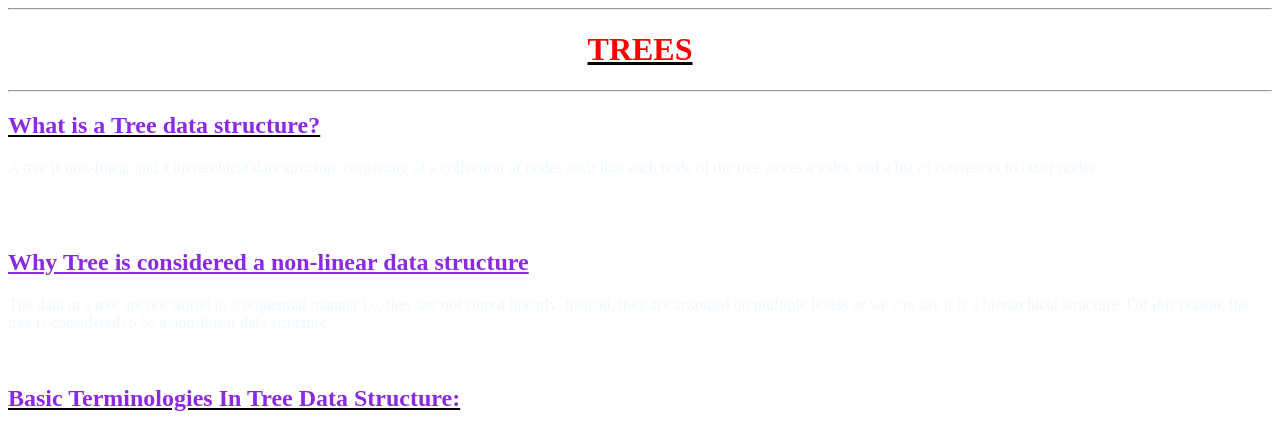
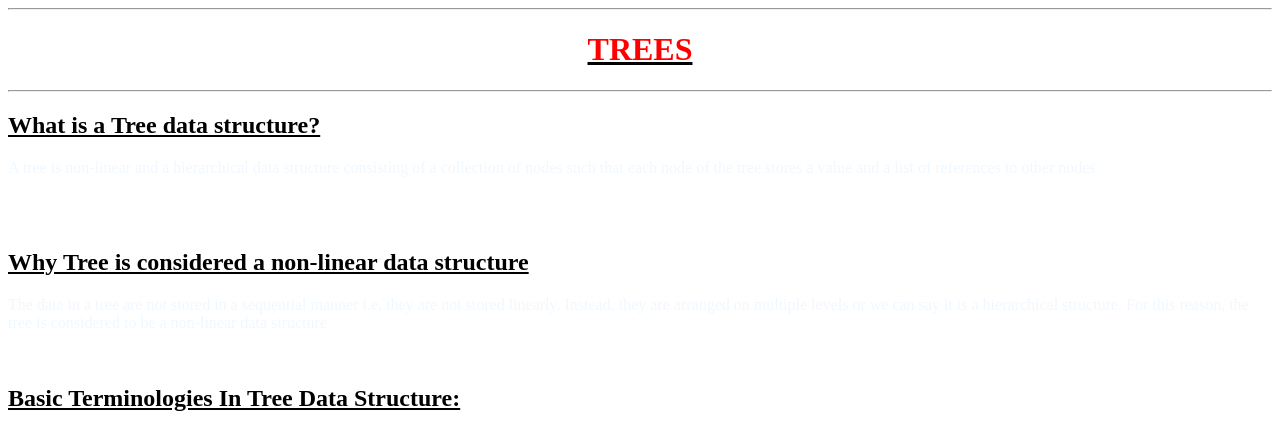
Before and after one commit to Srikar-Reddy-CH/vaishnavi.github.io, a plain HTML site: page index.html in a window 1280 px wide. Shown: the top 429 px of the page. Drawn offline with Linux system fonts and the light colour scheme.

Commit message:
Update style.css

```diff
--- a/style.css
+++ b/style.css
@@ -1,7 +1,3 @@
 h1{
  color: red;
 }
-
-h2{
-    color: blueviolet;
-}
```
